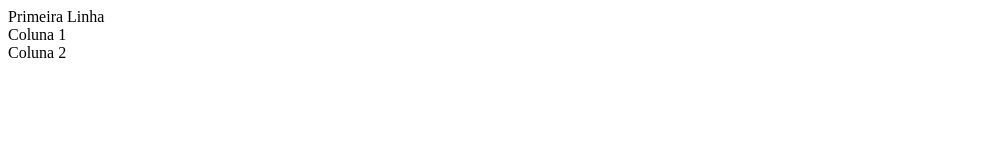
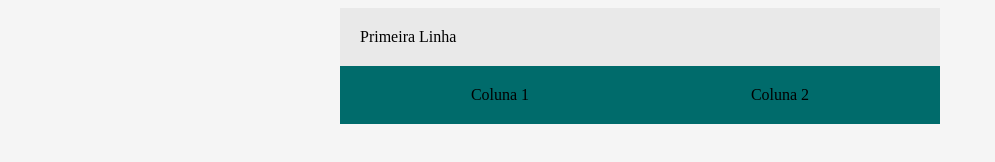
Before and after one commit to RafaelDiasCmp/projeto02_BootcampDevJr, a plain HTML site: page index.html in a window 1280 px wide. Shown: the whole page, without its empty margins (0-995 px from the left). Drawn offline with Linux system fonts and the light colour scheme.

Commit message:
closes #2 - Paleta de cores e CSS display flex

```diff
--- a/index.html
+++ b/index.html
@@ -4,13 +4,36 @@
     <meta charset="UTF-8">
     <meta name="viewport" content="width=device-width, initial-scale=1.0">
     <title>BootCamp DevJr - Sistema de Assinaturas</title>
+
+    <style>
+        body {
+            background-color: #f5f5f5;
+        }
+
+        .container {
+            background-color: #E9E9E9;
+            margin: auto;
+            width: 600px;
+        }
+
+        .header {
+            padding: 20px;
+        }
+
+        .flex-container {
+            display: flex;
+            background-color: #006B6B;
+            justify-content: space-around;
+            padding: 20px;
+        }
+    </style>
 </head>
 <body>
-    <div>
-        <div>
+    <div class="container">
+        <div class="header">
             Primeira Linha
         </div>
-        <div>
+        <div class="flex-container">
             <div>
                 Coluna 1
             </div>
```
